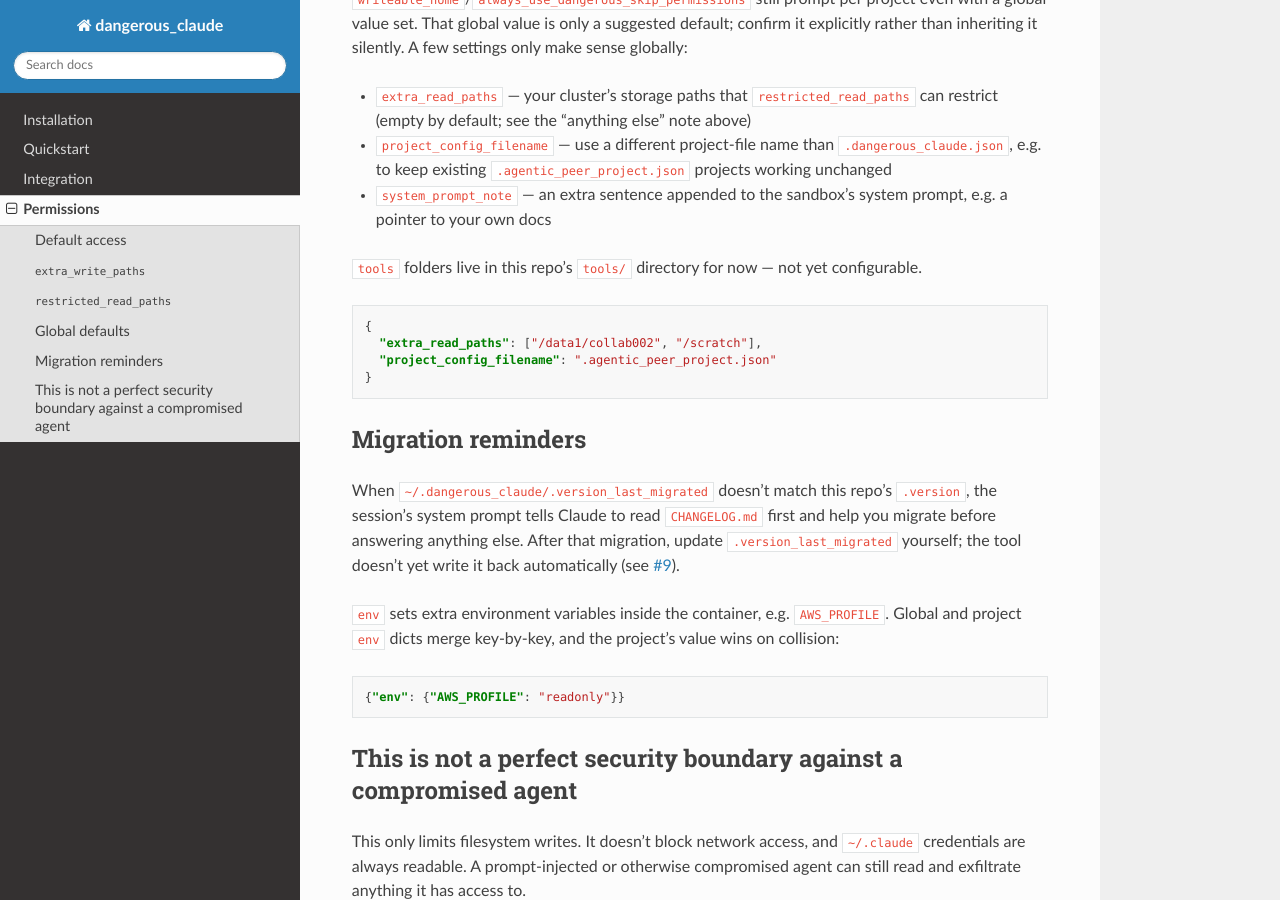
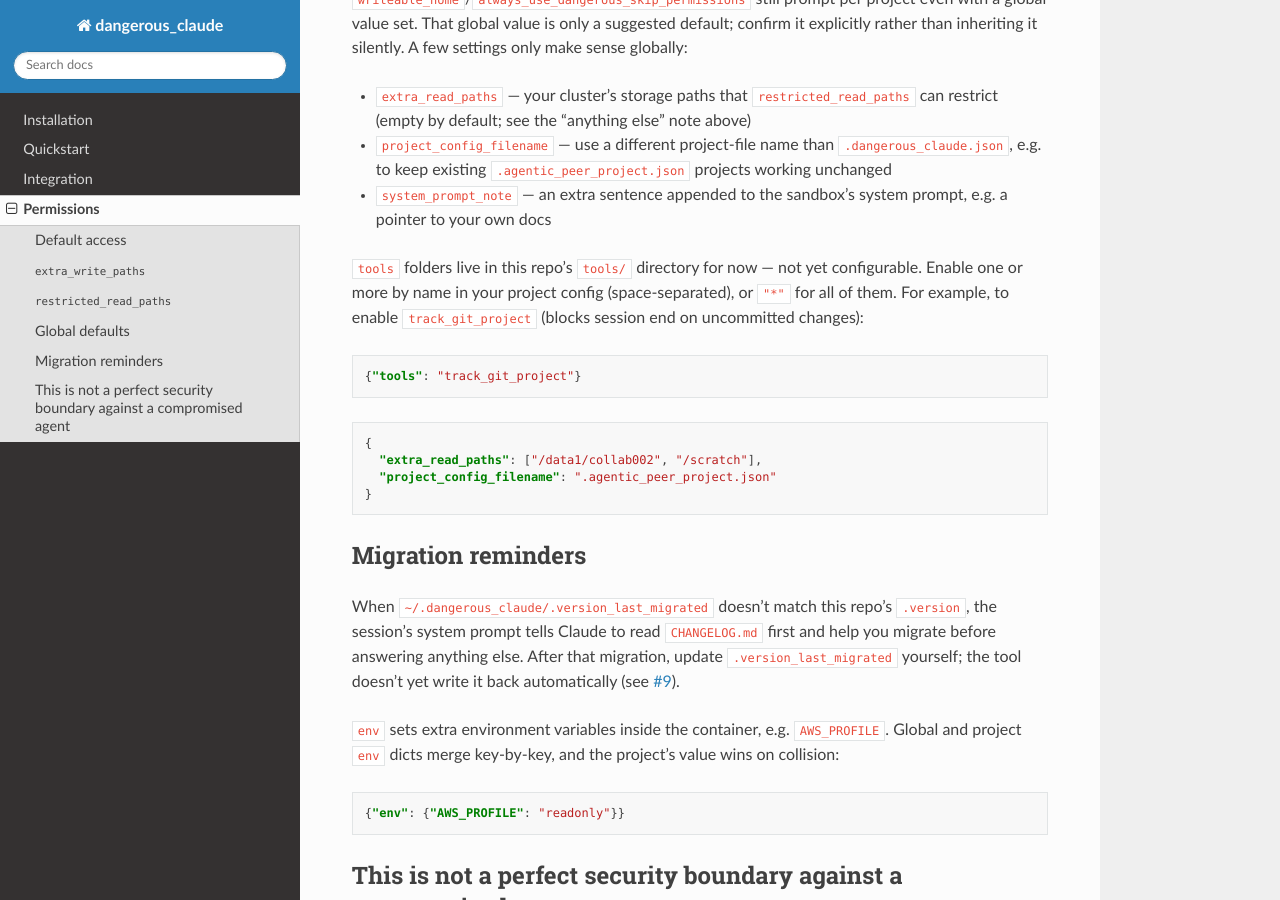
Before and after one commit to dpeerlab/dangerous_claude, a Sphinx documentation site: the page built from docs/permissions.rst, in a window 1280 px wide and 900 px high, scrolled down 1241 px. Built offline with Sphinx 7.4.7 and the Read the Docs theme 3.1.0, drawn with Linux system fonts in a browser that asks for light colours.

Commit message:
Document minimal tools config example for track_git_project

```diff
--- a/docs/permissions.rst
+++ b/docs/permissions.rst
@@ -64,6 +64,12 @@
   pointer to your own docs
 
 ``tools`` folders live in this repo's ``tools/`` directory for now — not yet configurable.
+Enable one or more by name in your project config (space-separated), or ``"*"`` for all of them.
+For example, to enable ``track_git_project`` (blocks session end on uncommitted changes):
+
+.. code-block:: json
+
+   {"tools": "track_git_project"}
 
 .. code-block:: json
 
```
Also changed, not shown: tools/track_git_project/README.md.
